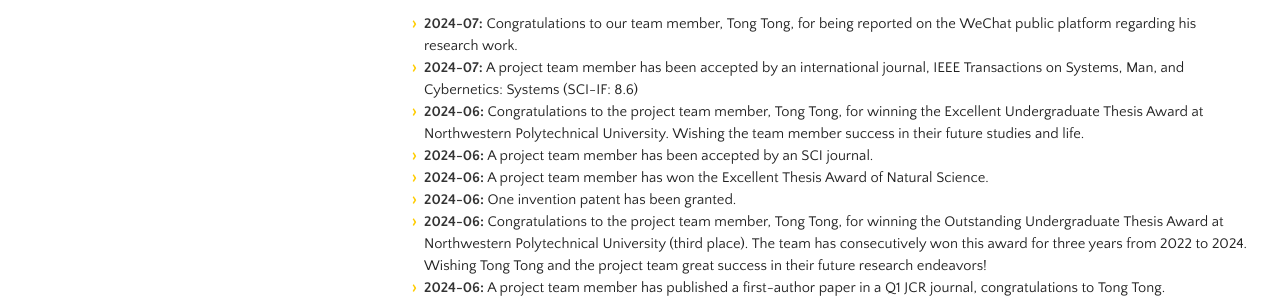
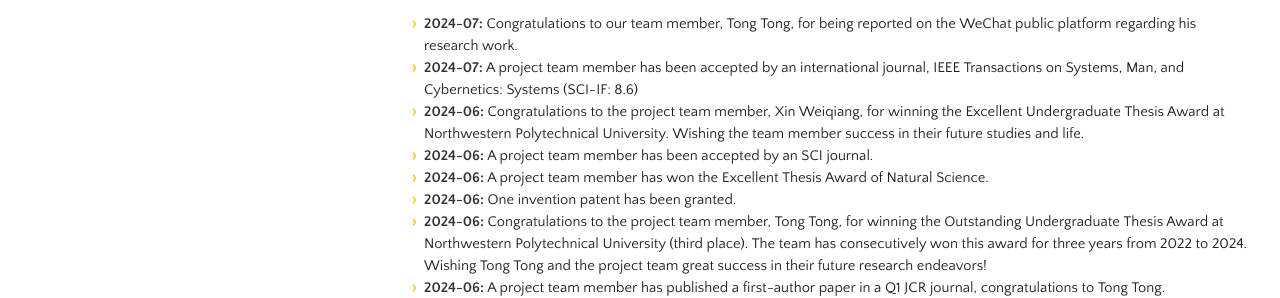
Before and after one commit to hellloxiaotian/hellloxiaotian.github.io, a Jekyll site: the page built from index.md, in a window 1280 px wide and 900 px high, scrolled down 4149 px. Shown: the part 156-454 px from the top of the window. Built offline with Jekyll 4.4.1, drawn with Linux system fonts in a browser that asks for light colours; nearby versions of some CDN libraries; our own code applies the rules of GitHub Pages for plain Markdown files; the repository's description, which GitHub fills in, is left out.

Commit message:
Update index.md

```diff
--- a/index.md
+++ b/index.md
@@ -93,7 +93,7 @@ Major Research Project:  Noise Tolerance Computing and Flexible Low-Level Vision
 
 - **2024-07:** Congratulations to our team member, Tong Tong, for being reported on the WeChat public platform regarding his research work.
 - **2024-07:** A project team member has been accepted by an international journal, IEEE Transactions on Systems, Man, and Cybernetics: Systems (SCI-IF: 8.6)
-- **2024-06:** Congratulations to the project team member, Tong Tong, for winning the Excellent Undergraduate Thesis Award at Northwestern Polytechnical University. Wishing the team member success in their future studies and life.
+- **2024-06:** Congratulations to the project team member, Xin Weiqiang, for winning the Excellent Undergraduate Thesis Award at Northwestern Polytechnical University. Wishing the team member success in their future studies and life.
 - **2024-06:** A project team member has been accepted by an SCI journal.
 - **2024-06:** A project team member has won the Excellent Thesis Award of Natural Science.
 - **2024-06:** One invention patent has been granted.
```
